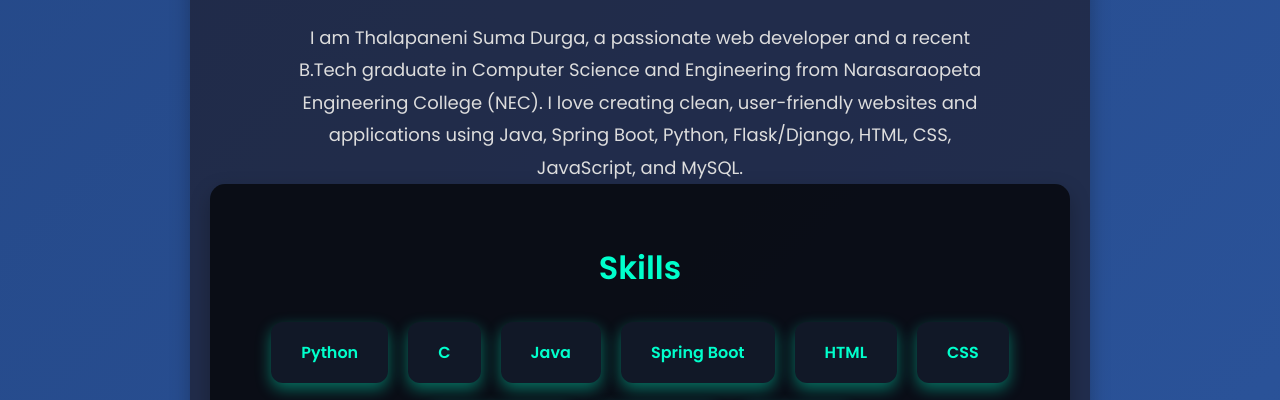
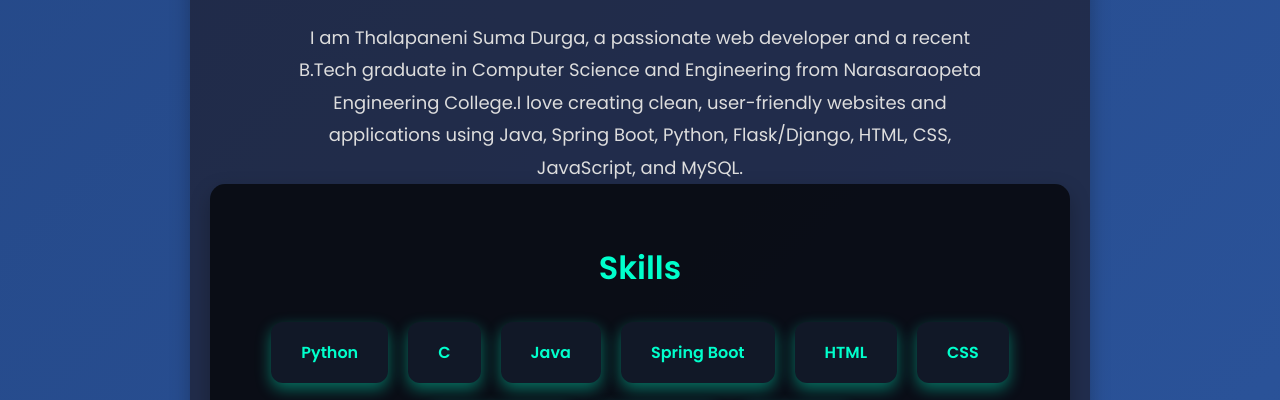
Before and after one commit to Suma-Durga/suma_portfolio, a plain HTML site: page index.html in a window 1280 px wide. Shown: the part 638-1038 px from the top of the page. Drawn offline with Linux system fonts and the light colour scheme.

Commit message:
Update index.html

```diff
--- a/index.html
+++ b/index.html
@@ -31,7 +31,7 @@
 
   <section id="about" class="section">
     <h2>About Me</h2>
-    <p>I am Thalapaneni Suma Durga, a passionate web developer and a recent B.Tech graduate in Computer Science and Engineering from Narasaraopeta Engineering College (NEC). I love creating clean, user-friendly websites and applications using Java, Spring Boot, Python, Flask/Django, HTML, CSS, JavaScript, and MySQL.</p>
+    <p>I am Thalapaneni Suma Durga, a passionate web developer and a recent B.Tech graduate in Computer Science and Engineering from Narasaraopeta Engineering College.I love creating clean, user-friendly websites and applications using Java, Spring Boot, Python, Flask/Django, HTML, CSS, JavaScript, and MySQL.</p>
   <section id="skills" class="section dark-section">
     <h2>Skills</h2>
     <div class="skills">
```
